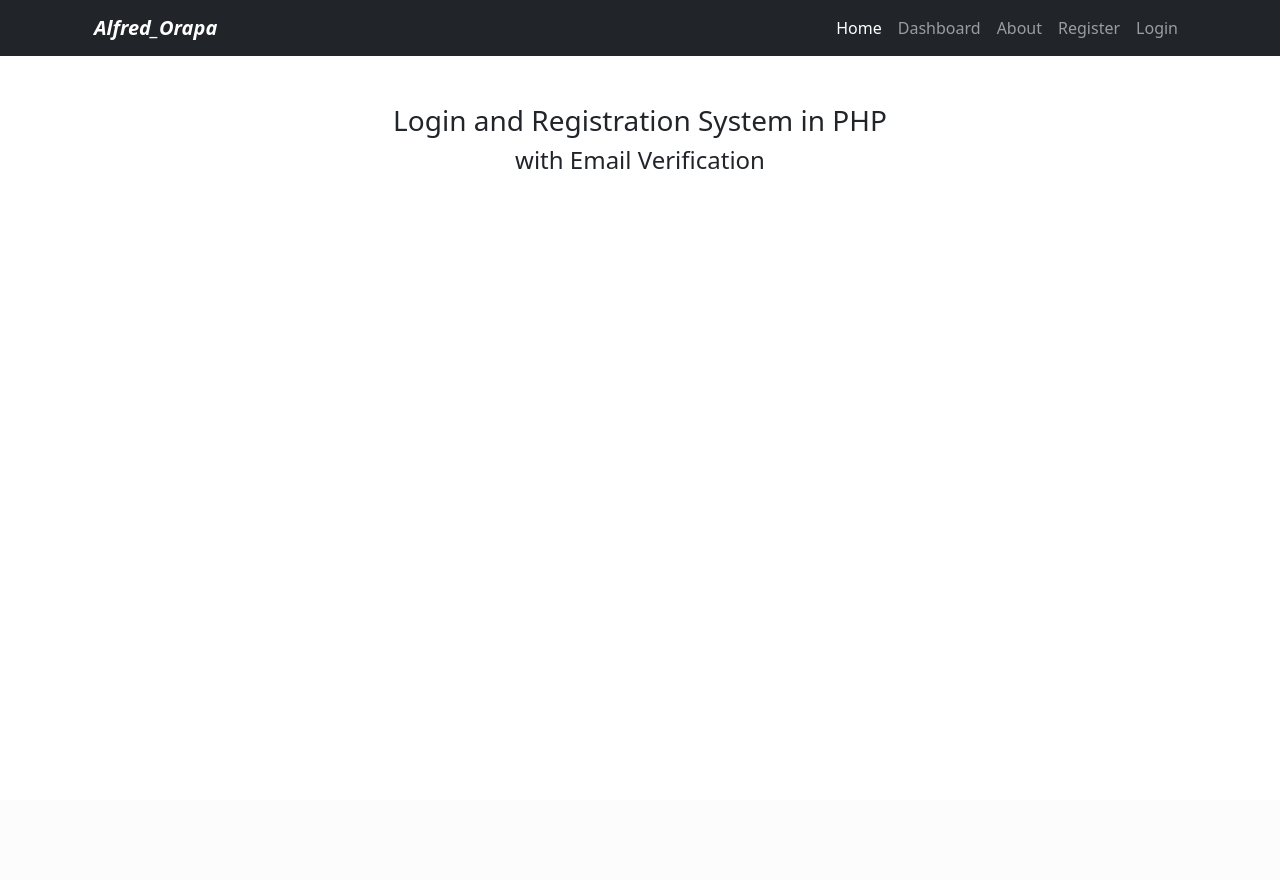
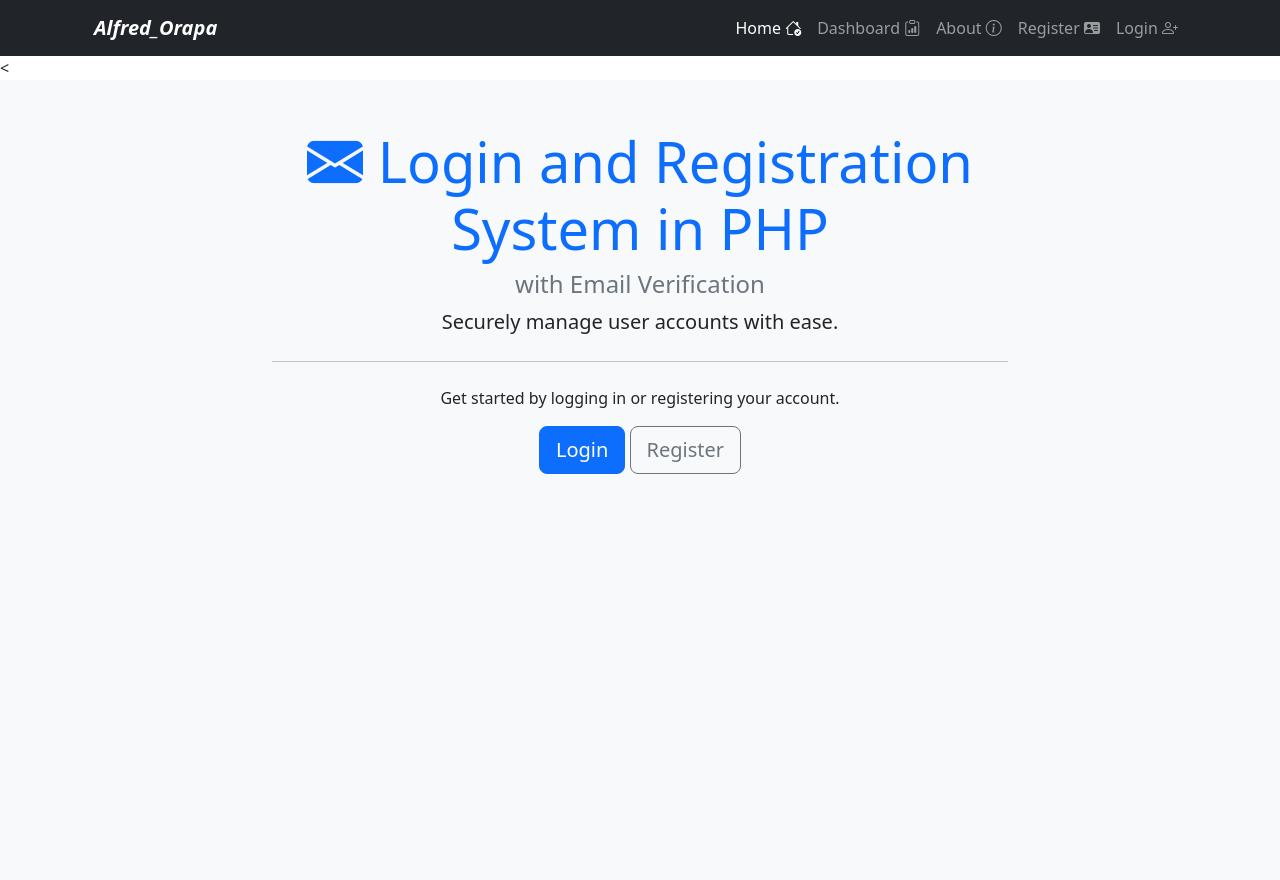
Before and after one commit to Alfred3002/Login_Form, a PHP site: page /AlfredOrapaIS21/ in a window 1280 px wide. Before the commit the page ends 169 px from the top, so only its background shows below. Run offline with PHP 8.4, Linux system fonts and the light colour scheme.

Commit message:
update this file

```diff
--- a/about.php
+++ b/about.php
@@ -13,7 +13,7 @@ include('includes/header.php');
     <link href="https://stackpath.bootstrapcdn.com/bootstrap/5.1.3/css/bootstrap.min.css" rel="stylesheet">
     <style>
         body {
-            background-color: #e0ffff;
+            background-color: #D3D3D3;
         }
 
         .content {
@@ -35,6 +35,7 @@ include('includes/header.php');
         }
     </style>
 </head>
+</head>
 <body>
     <?php include('includes/navbar.php'); ?>
 
@@ -47,7 +48,6 @@ include('includes/header.php');
             <ul>
                 <li><strong>Email Verification:</strong> Ensure your account is secure by verifying your email address before logging in.</li>
                 <li><strong>User-Friendly Design:</strong> Intuitive layout for quick access to your account.</li>
-                <li><strong>Responsive:</strong> Works seamlessly on all devices, from desktops to mobile.</li>
             </ul>
 
             <h2>How It Works</h2>
--- a/includes/navbar.php
+++ b/includes/navbar.php
@@ -1,3 +1,8 @@
+<head>
+    <link rel="stylesheet" href="https://cdn.jsdelivr.net/npm/bootstrap@5.3.0/dist/css/bootstrap.min.css">
+    <link rel="stylesheet" href="https://cdn.jsdelivr.net/npm/bootstrap-icons@1.10.3/font/bootstrap-icons.css">
+</head>
+
 <div class="bg-dark">
     <div class="container">
         <div class="row">
@@ -10,30 +15,48 @@
                             <button class="navbar-toggler" type="button" data-bs-toggle="collapse" data-bs-target="#navbarSupportedContent" aria-controls="navbarSupportedContent" aria-expanded="false" aria-label="Toggle navigation">
                             <span class="navbar-toggler-icon"></span>
                             </button>
+
                             <div class="collapse navbar-collapse" id="navbarSupportedContent">
+
                                 <ul class="navbar-nav ms-auto mb-2 mb-lg-0">
-                                    <li class="nav-item">
-                                            <a class="nav-link active" aria-current="page" href="index.php">Home</a>
+
+                                        <li class="nav-item">
+                                            <a class="nav-link active" aria-current="page" href="index.php">
+                                               Home <i class="bi bi-house-check"></i>
+                                            </a>
                                         </li>
+
+
                                         <li class="nav-item">
-                                            <a class="nav-link" href="dashboard.php">Dashboard</a>
+                                            <a class="nav-link" href="dashboard.php">
+                                                Dashboard <i class="bi bi-clipboard-data"></i>
+                                            </a>
                                         </li>
+
                                         <li class="nav-item">
-                                            <a class="nav-link" href="about.php">About</a>
+                                            <a class="nav-link" href="about.php">
+                                               About <i class="bi bi-info-circle"></i>
+                                            </a>
                                         </li>
 
                                         <?php if(!isset($_SESSION['authenticated'])) : ?>
                                         <li class="nav-item">
-                                            <a class="nav-link" href="register.php">Register</a>
+                                            <a class="nav-link" href="register.php">
+                                               Register <i class="bi bi-person-vcard-fill"></i>
+                                            </a>
                                         </li>
                                         <li class="nav-item">
-                                            <a class="nav-link" href="login.php">Login</a>
+                                            <a class="nav-link" href="login.php">
+                                               Login <i class="bi bi-person-plus"></i>
+                                            </a>
                                         </li>
                                         <?php endif ?>
 
                                         <?php if(isset($_SESSION['authenticated'])) : ?>
                                         <li class="nav-item">
-                                            <a class="nav-link" href="logout.php">Logout</a>
+                                            <a class="nav-link" href="logout.php">
+                                               Logout <i class="bi bi-person-x-fill"></i>
+                                            </a>
                                         </li>
                                         <?php endif ?>
                                 </ul>
--- a/index.php
+++ b/index.php
@@ -5,12 +5,32 @@ include('includes/navbar.php');
 
 ?>
 
-    <div class="py-5">
+<script src="https://code.jquery.com/jquery-3.5.1.slim.min.js"></script> <!-- Wako kasabot sa gibati run, mura nako dere ug kaundangun -->
+<script src="https://cdn.jsdelivr.net/npm/bootstrap@4.5.2/dist/js/bootstrap.bundle.min.js"></script>
+
+    <style>
+            body, html {
+                height: 100%;
+                margin: 0;
+            }
+            .full-height {
+                height: 100vh; /* Fill the entire viewport height */
+            }
+    </style>
+
+    < <div class="py-5 bg-light full-height"> <!--serves as a container with padding and a light background, filling the entire viewport height. -->
         <div class="container">
-            <div class="row">
-                <div class="col-md-12 text-center">
-                    <h3>Login and Registration System in PHP</h3>
-                    <h4>with Email Verification</h4>
+            <div class="row justify-content-center">
+                <div class="col-md-8 text-center">
+                    <h3 class="display-4 text-primary">
+                        <i class="bi bi-envelope-fill"></i> Login and Registration System in PHP
+                    </h3>
+                    <h4 class="text-secondary">with Email Verification</h4>
+                    <p class="lead">Securely manage user accounts with ease.</p>
+                    <hr class="my-4">
+                    <p>Get started by logging in or registering your account.</p>
+                    <a class="btn btn-primary btn-lg" href="login.php">Login</a>
+                    <a class="btn btn-outline-secondary btn-lg" href="register.php">Register</a>
                 </div>
             </div>
         </div>
--- a/login.php
+++ b/login.php
@@ -25,7 +25,7 @@ include('includes/navbar.php');
                     <?php
                         if(isset($_SESSION['status'])){
                             ?>
-                            <div class="alert alert-success">
+                            <div class="alert alert-danger">
                                 <h5> <?= $_SESSION['status']; ?> </h5>
                             </div>
                             <?php unset($_SESSION['status']);
```
Also changed, not shown: dashboard.php (+11 -7 lines).
